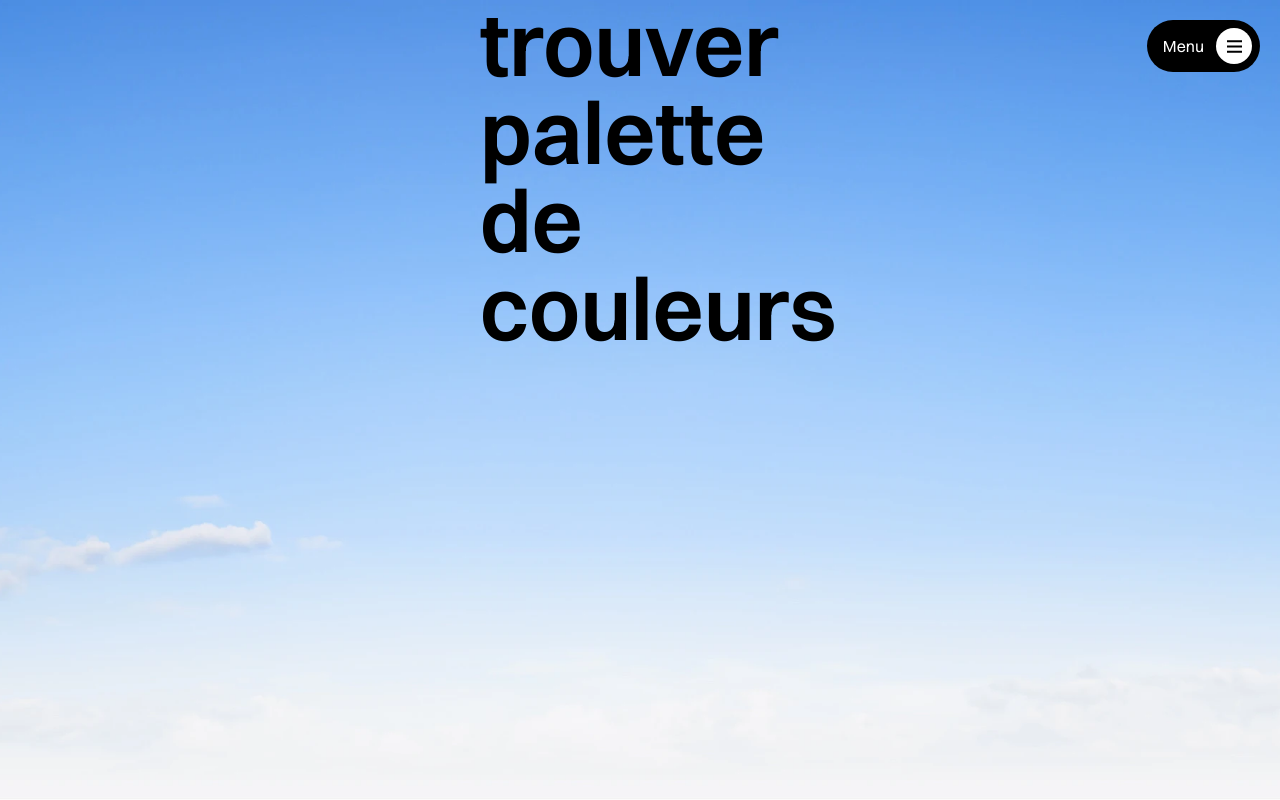
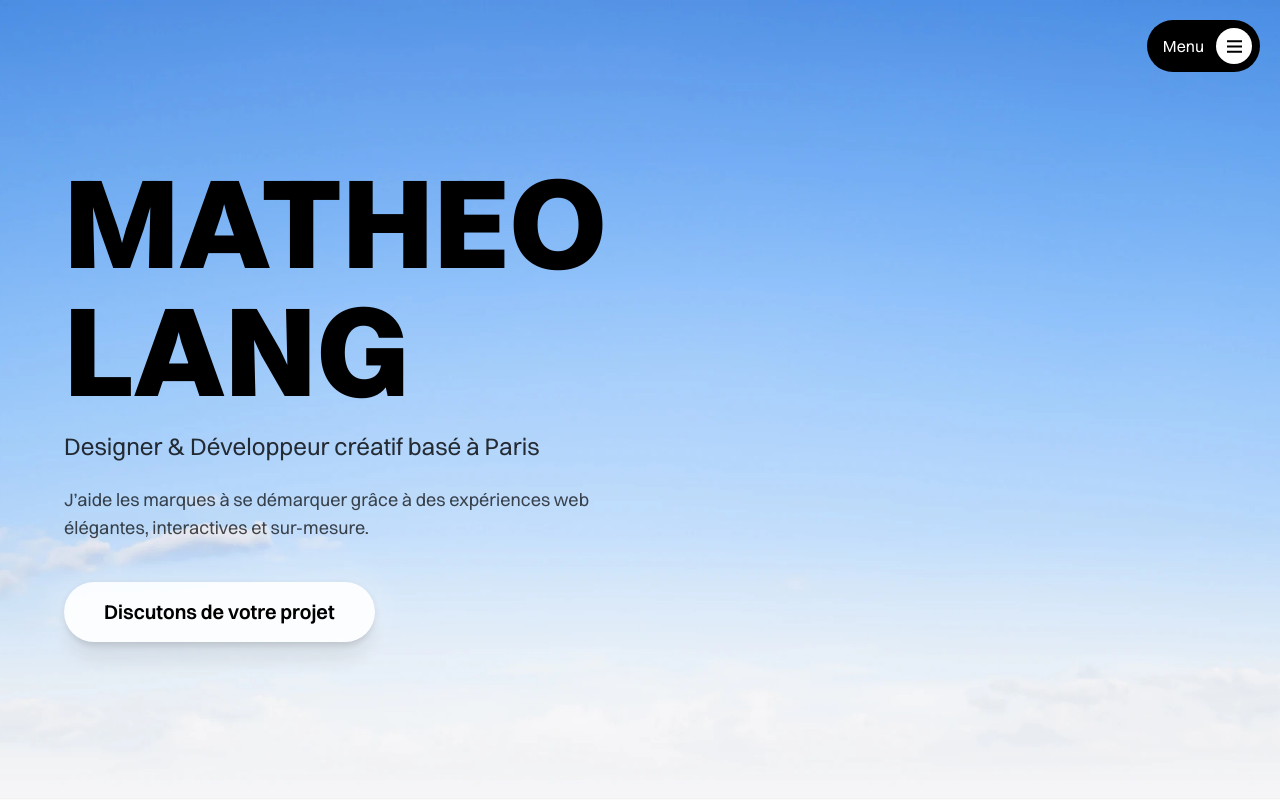
Before and after one commit to Matsuel/portfolio, a Next.js app: page / in a window 1280 px wide. Built offline with nearby package versions, Linux system fonts and the light colour scheme.

Commit message:
feat: ajouter le composant AnimatedTitle et améliorer le style du composant Hero fix: ajuster la classe z-index du bouton de navigation et de la barre de navigation

```diff
--- a/src/app/page.tsx
+++ b/src/app/page.tsx
@@ -7,7 +7,7 @@ export default function Home() {
   return (
     <div className="w-full min-h-screen h-auto flex flex-col items-center">
       <NavbarButton />
-      <Loader />
+      {/* <Loader /> */}
       <Navbar />
       <Hero />
     </div>
--- /dev/null
+++ b/src/components/AnimatedTitle.tsx
@@ -0,0 +1,27 @@
+"use client";
+import React from 'react'
+import { motion } from 'framer-motion';
+import { cn } from '@/utils/cn';
+
+interface AnimatedTitleProps extends React.ComponentProps<typeof motion.h1> {
+    children?: React.ReactNode;
+}
+
+const AnimatedTitle = ({
+    children,
+    className,
+    ...props
+}: AnimatedTitleProps) => {
+    return (
+        <motion.h1 className={cn("xl:text-9xl sm:text-8xl text-6xl text-black font-extrabold uppercase", className)}
+            initial={{ opacity: 0, y: 100 }}
+            animate={{ opacity: 1, y: 0 }}
+            transition={{ duration: 1, delay: 2.7 }}
+            {...props}
+        >
+            {children}
+        </motion.h1>
+    )
+}
+
+export default AnimatedTitle
--- a/src/components/Hero.tsx
+++ b/src/components/Hero.tsx
@@ -1,21 +1,70 @@
 "use client";
 import React from 'react'
 import SectionLayout from './SectionLayout';
+import AnimatedTitle from './AnimatedTitle';
+import { motion } from "framer-motion";
 
 const Hero = () => {
+    // Fonction pour scroll vers la section contact
+    const handleContactClick = () => {
+        const el = document.getElementById("contact");
+        if (el) {
+            el.scrollIntoView({ behavior: "smooth" });
+        }
+    };
+
     return (
         <SectionLayout
             style={{
                 backgroundImage: "url('/background.webp')",
                 backgroundSize: "cover",
                 backgroundPosition: "center",
-                backgroundRepeat: "no-repeat",
+                backgroundRepeat: "no-repeat"
             }}
+            className='flex flex-col items-start justify-center h-screen px-[5%]'
         >
-            <h1 className="text-title leading-none font-semibold w-1/4">
-                trouver palette de couleurs
-            </h1>
-
+            <div className="relative z-10 w-full">
+                <AnimatedTitle className='w-1/2'>
+                    Matheo LANG
+                </AnimatedTitle>
+                {/* Sous-titre animé */}
+                <motion.div
+                    initial={{ opacity: 0, y: 30 }}
+                    animate={{ opacity: 1, y: 0 }}
+                    transition={{ delay: 1.5, duration: 0.8, type: "spring" }}
+                    className="w-1/2 mt-4 text-2xl font-normal text-black/80"
+                >
+                    Designer & Développeur créatif basé à Paris
+                </motion.div>
+                {/* Description */}
+                <motion.div
+                    initial={{ opacity: 0, y: 40 }}
+                    animate={{ opacity: 1, y: 0 }}
+                    transition={{ delay: 1.8, duration: 0.8, type: "spring" }}
+                    className='w-1/2 mt-6 text-lg font-normal text-black/70'
+                >
+                    J’aide les marques à se démarquer grâce à des expériences web élégantes, interactives et sur-mesure.
+                </motion.div>
+                {/* Call to action */}
+                <motion.button
+                    type="button"
+                    initial={{ opacity: 0, y: 40 }}
+                    animate={{ opacity: 1, y: 0 }}
+                    transition={{ delay: 2.1, duration: 0.8, type: "spring" }}
+                    onClick={handleContactClick}
+                    className="relative inline-block mt-10 px-10 py-4 bg-white/90 hover:bg-white text-black font-semibold rounded-full shadow-xl text-xl transition-all duration-200 focus:outline-none focus:ring-2 focus:ring-white/60"
+                    style={{ backdropFilter: "blur(2px)" }}
+                >
+                    <span className="relative z-10">Discutons de votre projet</span>
+                    {/* Glow effet */}
+                    <span
+                        className="absolute inset-0 rounded-full pointer-events-none"
+                        style={{
+                            boxShadow: "0 0 32px 8px rgba(255,255,255,0.25), 0 2px 8px 0 rgba(0,0,0,0.10)"
+                        }}
+                    />
+                </motion.button>
+            </div>
         </SectionLayout>
     )
 }
--- a/src/components/navbar/Button.tsx
+++ b/src/components/navbar/Button.tsx
@@ -7,7 +7,7 @@ const NavbarButton = () => {
 
     return (
         <button
-            className='absolute cursor-pointer top-5 right-5 h-auto flex flex-row items-center gap-3 bg-black text-white rounded-full p-2 z-20'
+            className='absolute cursor-pointer top-5 right-5 h-auto flex flex-row items-center gap-3 bg-black text-white rounded-full p-2 z-30'
             onClick={() => setIsMenuOpen(!isMenuOpen)}
         >
             <h2 className='ml-2'>Menu</h2>
--- a/src/components/navbar/Navbar.tsx
+++ b/src/components/navbar/Navbar.tsx
@@ -39,9 +39,9 @@ const Navbar = () => {
                     animate="open"
                     exit="closed"
                     variants={expandVariants}
-                    className="fixed bg-black z-10"
+                    className="h-full fixed bg-black z-20"
                 >
-                    <div className="flex flex-col">
+                    <div className="h-full flex flex-col justify-center">
                         {navbarLinks.map((link, index) => (
                             <NavbarLink
                                 key={link.sectionId}
```
